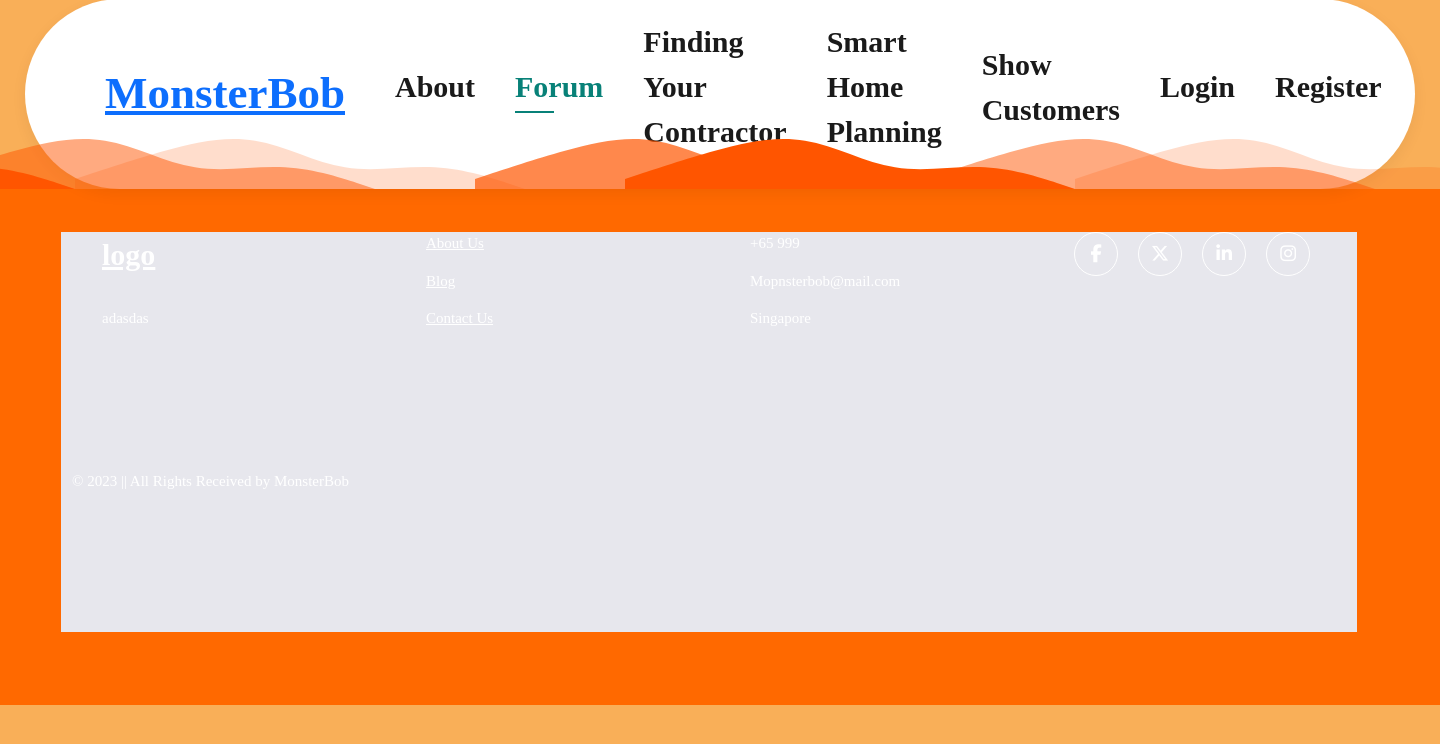
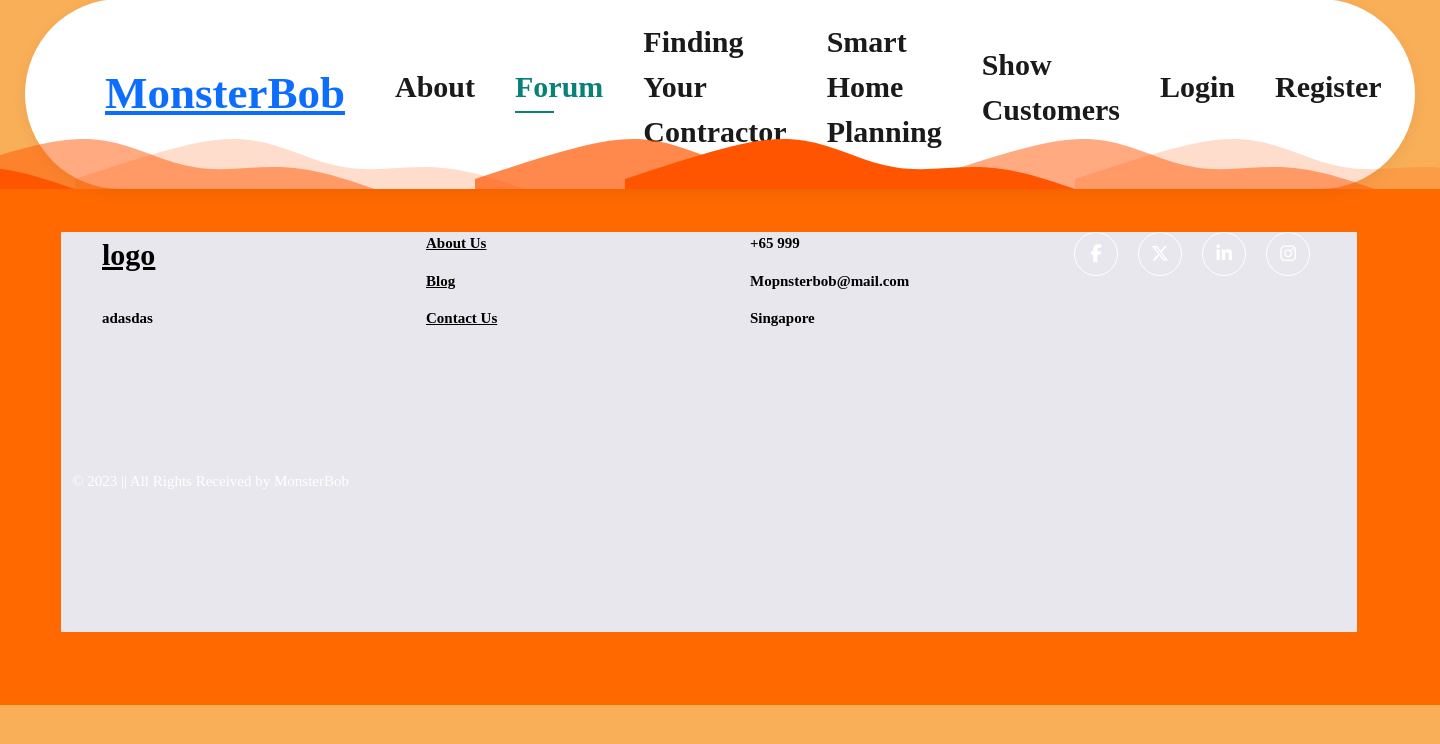
Before and after one commit to RuiHern/appdevProject, a Flask app: page / in a window 1440 px wide. Shown: the part 31-775 px from the top of the page. Run offline with Flask 3, Linux system fonts and the light colour scheme; some libraries are stand-ins or nearby versions.

Commit message:
trying css

```diff
--- a/static/apdev.css
+++ b/static/apdev.css
@@ -49,7 +49,8 @@
     color: #fff;
 }
 .footerlink{
-    color: #fff;
+    color: black;
+    font-weight: 800;
 }
 .logo a{
     font-size: 30px;
```
